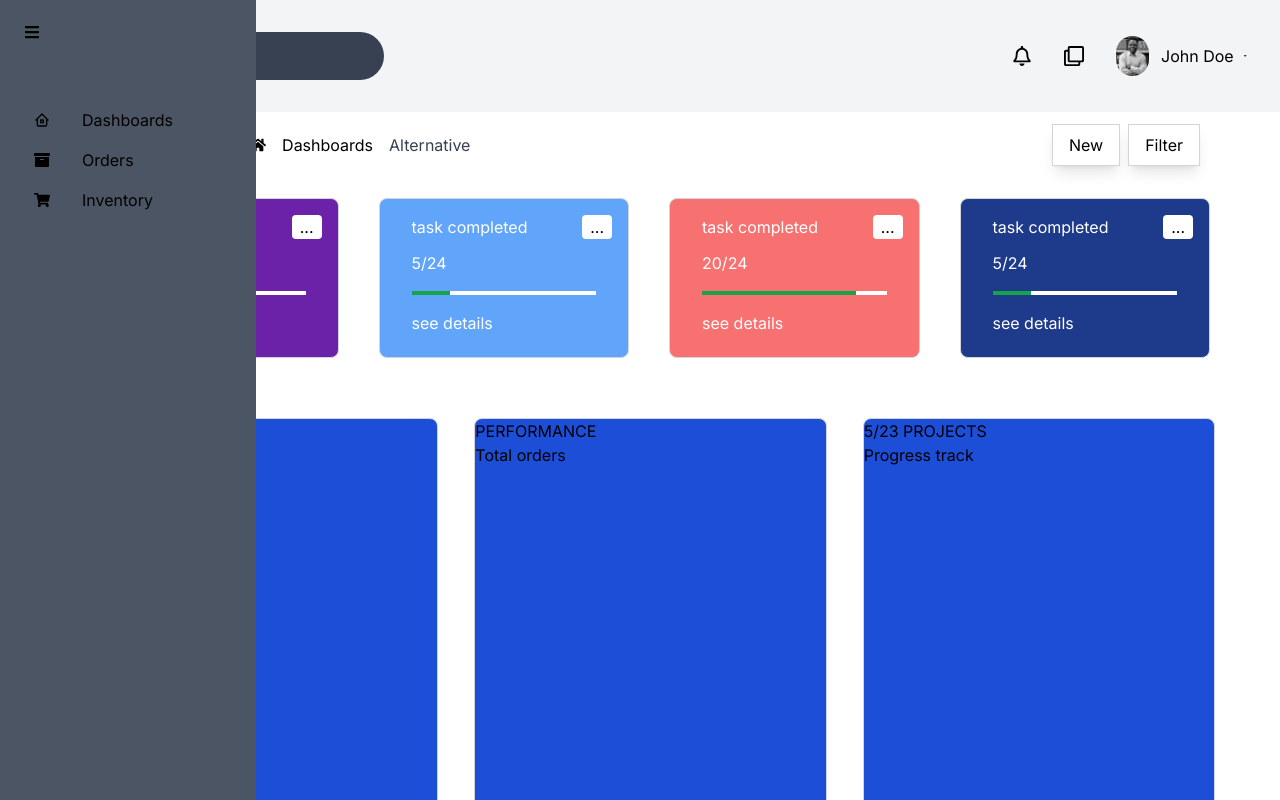
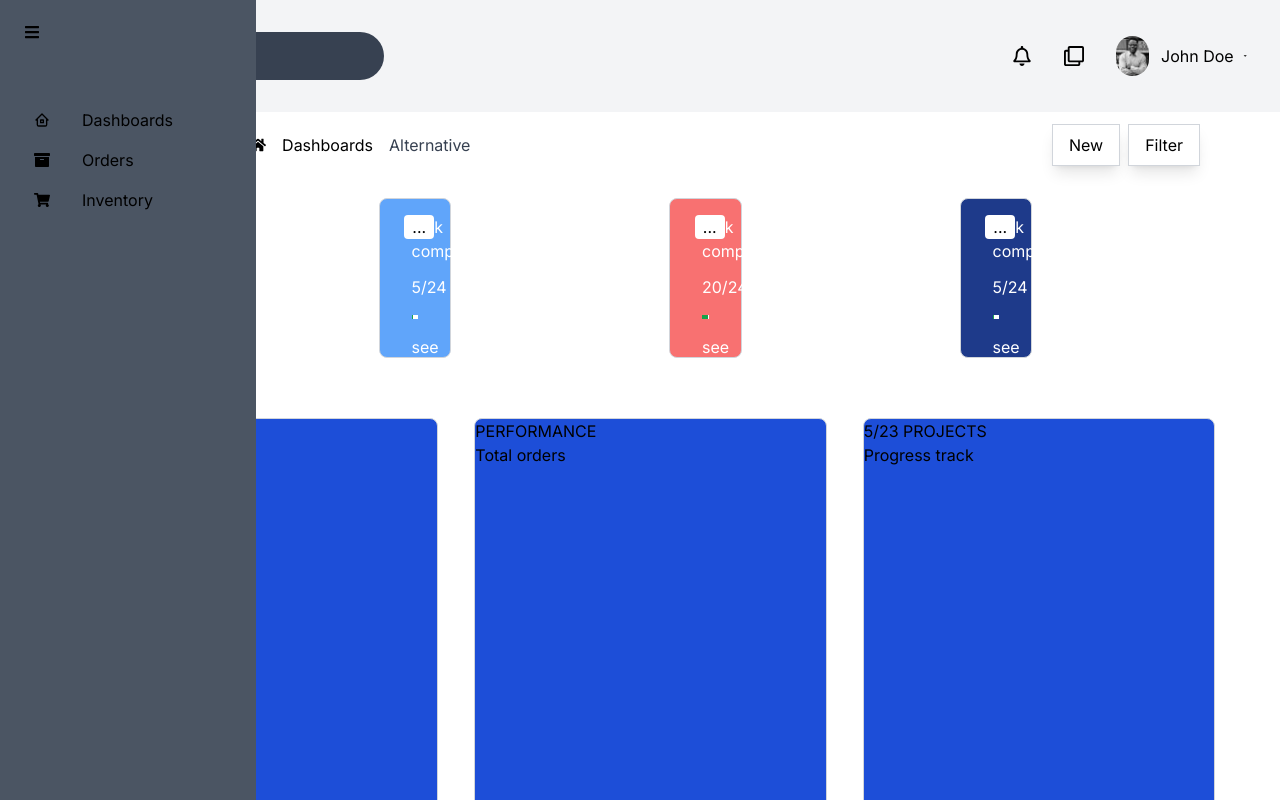
Before and after one commit to YaniWessi/AdminDashboard, a Next.js app: page / in a window 1280 px wide. Shown: the top 800 px of the page. Built offline with nearby package versions, Linux system fonts and the light colour scheme.

Commit message:
fix: correct className bugs and invalid Tailwind arbitrary values

```diff
--- a/src/app/components/PageRowContent.jsx
+++ b/src/app/components/PageRowContent.jsx
@@ -5,10 +5,10 @@ import StatusBar from './StatusBar';
 export default function PageRowContent() {
   return (
     <div className="grid grid-cols-1 w-full md:grid-cols-2 md:pl-[17px] md:pr-[17px] lg:grid-cols-4 lg:pl-[68px] lg:pr-[50px] lg:pb-[0px] lg:mb-[0px] text-white">
-    <StatusCard classname={"relative border border-gray-300 px-8 py-2 m-2 mb-4  w-{97%} lg:w-{25%} lg:m-5 h-40 gap-10 rounded-lg bg-purple-800"} headerContent={"task completed"} numCompletedTasks={15} numTotalTasks={24} />
-    <StatusCard classname={"relative border border-gray-300 px-8 py-2 m-2 mb-4 w-{97%} lg:w-{25%} lg:m-5 h-40 gap-10 rounded-lg  bg-blue-400"} headerContent={"task completed"} numCompletedTasks={5} numTotalTasks={24} />
-    <StatusCard classname={"relative border border-gray-300 px-8 py-2 m-2 mb-4 w-{97%} lg:w-{25%} lg:m-5 h-40 gap-10 rounded-lg  bg-red-400"} headerContent={"task completed"} numCompletedTasks={20} numTotalTasks={24} />
-    <StatusCard classname={"relative border border-gray-300 px-8 py-2 m-2 mb-4 w-{97%} lg:w-{25%} lg:m-5 h-40 gap-10 rounded-lg  bg-blue-900"} headerContent={"task completed"} numCompletedTasks={5} numTotalTasks={24} />
+    <StatusCard classname={"relative border border-gray-300 px-8 py-2 m-2 mb-4  w-[97%] lg:w-[25%] lg:m-5 h-40 gap-10 rounded-lg bg-purple-800"} headerContent={"task completed"} numCompletedTasks={15} numTotalTasks={24} />
+    <StatusCard classname={"relative border border-gray-300 px-8 py-2 m-2 mb-4 w-[97%] lg:w-[25%] lg:m-5 h-40 gap-10 rounded-lg  bg-blue-400"} headerContent={"task completed"} numCompletedTasks={5} numTotalTasks={24} />
+    <StatusCard classname={"relative border border-gray-300 px-8 py-2 m-2 mb-4 w-[97%] lg:w-[25%] lg:m-5 h-40 gap-10 rounded-lg  bg-red-400"} headerContent={"task completed"} numCompletedTasks={20} numTotalTasks={24} />
+    <StatusCard classname={"relative border border-gray-300 px-8 py-2 m-2 mb-4 w-[97%] lg:w-[25%] lg:m-5 h-40 gap-10 rounded-lg  bg-blue-900"} headerContent={"task completed"} numCompletedTasks={5} numTotalTasks={24} />
     </div>
   )
 }
--- a/src/app/components/PageRowHeader.jsx
+++ b/src/app/components/PageRowHeader.jsx
@@ -4,32 +4,32 @@ import { FaHome } from 'react-icons/fa';
 
 export default function PageRowHeader() {
   return (
-  <div class="flex md:flex-row justify-between ">
+  <div className="flex md:flex-row justify-between ">
 
-      <div class="flex justify-center items-center md:justify-start md:w-1/2  p-3 md:px-8 lg:px-28">
+      <div className="flex justify-center items-center md:justify-start md:w-1/2  p-3 md:px-8 lg:px-28">
 
-          <h6 class="text-black text-2xl mb-0">Alternative</h6>
-          <nav class="hidden md:inline-block ml-4">
-              <ol class="flex flex-row items-center space-x-4 breadcrumb breadcrumb-links">
-                  <li class="breadcrumb-item">
-                      <a href="#" class="from-blue-500">
+          <h6 className="text-black text-2xl mb-0">Alternative</h6>
+          <nav className="hidden md:inline-block ml-4">
+              <ol className="flex flex-row items-center space-x-4 breadcrumb breadcrumb-links">
+                  <li className="breadcrumb-item">
+                      <a href="#" className="from-blue-500">
                           <FaHome />
                       </a>
                   </li>
-                  <li class="breadcrumb-item">
-                      <a href="#" class="from-blue-500">Dashboards</a>
+                  <li className="breadcrumb-item">
+                      <a href="#" className="from-blue-500">Dashboards</a>
                   </li>
-                  <li class="breadcrumb-item text-gray-700">Alternative</li>
+                  <li className="breadcrumb-item text-gray-700">Alternative</li>
               </ol>
           </nav>
 
       </div>
 
 
-      <div class="flex justify-center md:justify-end md:w-1/2  p-3 md:px-6 lg:px-20">
+      <div className="flex justify-center md:justify-end md:w-1/2  p-3 md:px-6 lg:px-20">
 
-          <a href="#" class="border border-gray-300 py-2 px-4 mr-2 bg-white shadow-lg hover:translate-y-0.5 transform transition">New</a>
-          <a href="#" class=" border border-gray-300 py-2 px-4 bg-white shadow-lg hover:translate-y-0.5 transform transition">Filter</a>
+          <a href="#" className="border border-gray-300 py-2 px-4 mr-2 bg-white shadow-lg hover:translate-y-0.5 transform transition">New</a>
+          <a href="#" className=" border border-gray-300 py-2 px-4 bg-white shadow-lg hover:translate-y-0.5 transform transition">Filter</a>
 
       </div>
 
--- a/src/app/components/StatusCard.jsx
+++ b/src/app/components/StatusCard.jsx
@@ -4,7 +4,7 @@ import StatusBar from './StatusBar';
 export default function StatusCard({headerContent, numCompletedTasks , numTotalTasks, bgColor, classname }) {
   return (
     <div className={classname}>
-      <button className="absolute right-4 top-4 text-black z-100 bg-white rounded px-2">...</button>
+      <button className="absolute right-4 top-4 text-black z-50 bg-white rounded px-2">...</button>
       <h4 className="my-2">{headerContent}</h4>
       <p className="my-3">{numCompletedTasks}/{numTotalTasks}</p>
       <StatusBar numTotalTasks={numTotalTasks} numCompletedTasks={numCompletedTasks} />
```
